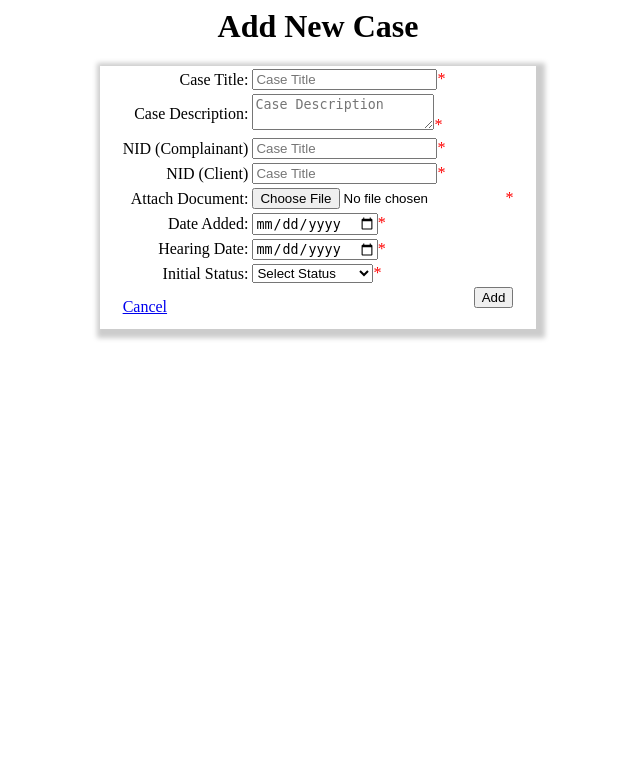
After one commit to fffffatah/Justice_for_Managing_Cases, a PHP site: page /pages/lawyer/addcase.php in a window 1280 px wide. The commit adds this page. Shown: the top 783 px of the page, without its empty margins (322-962 px from the left). Run offline with PHP 8.4, Linux system fonts and the light colour scheme.

Commit message:
Add lawyer dashboard, add case,  case details

```diff
--- /dev/null
+++ b/css/lawyer_addcase.css
@@ -0,0 +1,8 @@
+#add-case-style{
+    -webkit-box-shadow:3px 3px 5px 6px #ccc;
+    -moz-box-shadow:3px 3px 5px 6px #ccc;
+    box-shadow:3px 3px 5px 6px #ccc;
+    padding-left: 20px;
+    padding-right: 20px;
+    border:thick;
+}
--- a/pages/confirm_forgot_pass.php
+++ b/pages/confirm_forgot_pass.php
@@ -16,7 +16,7 @@
                     <h4>Reset Password</h4>
                     <input type="text" name="forgot_pass_new" placeholder="New Password"><span style="color:red;">*<?php echo $err_forgot_pass_new;?></span><br><br>
                     <input type="password" name="forgot_pass_confirm" placeholder="Confirm New Password"><span style="color:red;">*<?php echo $err_forgot_pass_confirm;?></span><br><br>
-                    <a href="../../pages/landing.php">Cancel</a> <input type="submit" name="forgot_pass_confirm_button" value="Reset">
+                    <a href="../pages/landing.php">Cancel</a> <input type="submit" name="forgot_pass_confirm_button" value="Reset">
                 </td>
             </tr>
         </table>
--- a/pages/forgot_pass.php
+++ b/pages/forgot_pass.php
@@ -15,7 +15,7 @@
                 <td align="center" id="forgot-pass-email-box-style">
                     <h4>Enter Your Email</h4>
                     <input type="text" name="forgot_pass_email" placeholder="Email"><span style="color:red;">*<?php echo $err_forgot_pass_email;?></span><br><br>
-                    <a href="../../pages/landing.php">Cancel</a> <input type="submit" name="forgot_pass_button" value="Submit">
+                    <a href="../pages/landing.php">Cancel</a> <input type="submit" name="forgot_pass_button" value="Submit">
                 </td>
             </tr>
         </table>
--- a/pages/landing.php
+++ b/pages/landing.php
@@ -22,7 +22,7 @@
                         <td align="center" id="signup-box-style">
                             <h4>Signup</h4>
                             <input type="submit" name="signup_lawyer_button" value="As Lawyer"><br><br>
-                            <input type="submit" name="signup_complainant_button" value="As Complainant"><br>
+                            <input type="submit" name="signup_complainant_button" value="As Complainant/Client"><br>
                         </td>
                     </tr>
                 </table>
--- /dev/null
+++ b/pages/lawyer/addcase.php
@@ -0,0 +1,65 @@
+<?php
+    include_once "../../php_codes/lawyer_addcase_validation.php";
+    if(!isset($_COOKIE["login_email"])){
+		//header("Location: ../landing.php");
+	}
+?>
+<html>
+    <head>
+        <title>Lawyer - Add Case</title>
+        <link rel="stylesheet" type="text/css" href="../../css/lawyer_addcase.css">
+    </head>
+    <body>
+        <center>
+            <h1>Add New Case</h1>
+            <form action="" method="POST">
+                <table id="add-case-style">
+                    <tr>
+                        <td align="right">Case Title:</td>
+                        <td align="left"><input type="text" name="case_title" value="<?php echo $case_title; ?>" placeholder="Case Title"><span style="color:red;">*<?php echo $err_case_title;?></span></td>
+                    </tr>
+                    <tr>
+                        <td align="right">Case Description:</td>
+                        <td align="left"><textarea name="case_description" value="<?php echo $case_description; ?>" placeholder="Case Description"></textarea><span style="color:red;">*<?php echo $err_case_description;?></span></td>
+                    </tr>
+                    <tr>
+                        <td align="right">NID (Complainant)</td>
+                        <td align="left"><input type="number" name="case_complainant_nid" value="<?php echo $case_complainant_nid; ?>" placeholder="Case Title"><span style="color:red;">*<?php echo $err_case_complainant_nid;?></span></td>
+                    </tr>
+                    <tr>
+                        <td align="right">NID (Client)</td>
+                        <td align="left"><input type="number" name="case_client_nid" value="<?php echo $case_client_nid; ?>" placeholder="Case Title"><span style="color:red;">*<?php echo $err_case_client_nid;?></span></td>
+                    </tr>
+                    <tr>
+                        <td align="right">Attach Document:</td>
+                        <td align="left"><input type="file" name="add_doc"><span style="color:red;">*<?php echo $err_add_doc;?></span></td>
+                    </tr>
+                    <tr>
+                        <td align="right">Date Added:</td>
+                        <td align="left"><input type="date" name="date_added"><span style="color:red;">*<?php echo $err_date_added;?></span></td>
+                    </tr>
+                    <tr>
+                        <td align="right">Hearing Date:</td>
+                        <td align="left"><input type="date" name="hearing_date"><span style="color:red;">*<?php echo $err_hearing_date;?></span></td>
+                    </tr>
+                    <tr>
+                        <td align="right">Initial Status:</td>
+                        <td align="left">
+                            <select name="initial_status">
+                                <option disabled selected>Select Status</option>
+                                <option>Hearing Done(1)</option>
+                                <option>Hearing Done(2)</option>
+                                <option>Finished</option>
+                                <option>Postponed</option>
+                            </select><span style="color:red;">*<?php echo $err_initial_status;?></span>
+                        </td>
+                    </tr>
+                    <tr>
+                        <td><a href="dashboard.php">Cancel</a></td>
+                        <td align="right"><input type="submit" name="add_case_button" value="Add"><br><br></td>
+                    </tr>
+                </table>
+            </form>
+        </center>
+    </body>
+</html>
--- a/php_codes/forgot_pass_validation.php
+++ b/php_codes/forgot_pass_validation.php
@@ -21,7 +21,7 @@
             $hasError=true;
         }
         if(!$hasError){
-            $users = simplexml_load_file($_SERVER['DOCUMENT_ROOT']."/xmldata/users.xml");
+            $users = simplexml_load_file("../xmldata/users.xml");
             $flag=false;
 
             foreach($users as $user){
--- /dev/null
+++ b/php_codes/lawyer_addcase_validation.php
@@ -0,0 +1,82 @@
+<?php
+    $case_title="";
+    $err_case_title="";
+    $case_description="";
+    $err_case_description="";
+    $case_complainant_nid="";
+    $err_case_complainant_nid="";
+    $case_client_nid="";
+    $err_case_client_nid="";
+    $add_doc="";
+    $err_add_doc="";
+    $date_added="";
+    $err_date_added="";
+    $hearing_date="";
+    $err_hearing_date="";
+    $initial_status="";
+    $err_initial_status="";
+    $hasError=false;
+
+    if(isset($_POST["add_case_button"])){
+        if(empty($_POST["case_title"])){
+            $err_case_title="Case Title Required";
+            $hasError=true;
+        }
+        else{
+            $case_title=htmlspecialchars($_POST["case_title"]);
+        }
+        if(empty($_POST["case_description"])){
+            $err_case_description="Case Description Required";
+            $hasError=true;
+        }
+        else{
+            $case_description=htmlspecialchars($_POST["case_description"]);
+        }
+        if(empty($_POST["case_complainant_nid"])){
+            $err_case_complainant_nid="Complainant NID Required";
+            $hasError=true;
+        }
+        else{
+            $case_complainant_nid=htmlspecialchars($_POST["case_complainant_nid"]);
+        }
+        if(empty($_POST["case_client_nid"])){
+            $err_case_client_nid="Client NID Required";
+            $hasError=true;
+        }
+        else{
+            $case_client_nid=htmlspecialchars($_POST["case_client_nid"]);
+        }
+        if(!isset($_POST["add_doc"])){
+            $err_add_doc="Document Required";
+            $hasError=true;
+        }
+        else{
+            $add_doc=$_POST["add_doc"];
+        }
+        if(!isset($_POST["date_added"])){
+            $err_date_added="Date Added Required Required";
+            $hasError=true;
+        }
+        else{
+            $date_added=$_POST["date_added"];
+        }
+        if(!isset($_POST["hearing_date"])){
+            $err_hearing_date="Hearing Date Required Required";
+            $hasError=true;
+        }
+        else{
+            $date_added=$_POST["hearing_date"];
+        }
+        if(!isset($_POST["initial_status"])){
+            $err_initial_status="Status Required";
+            $hasError=true;
+        }
+        else{
+            $date_added=$_POST["initial_status"];
+        }
+
+        if(!$hasError){
+            echo "Case Added";
+        }
+    }
+?>
--- /dev/null
+++ b/php_codes/lawyer_clients_validation.php
@@ -0,0 +1,3 @@
+<?php
+
+?>
```
Also changed, not shown: css/lawyer_case_details.css (added, +8 -0 lines), css/lawyer_dashboard.css (added, +8 -0 lines), pages/lawyer/casedetails.php (added, +57 -0 lines), pages/lawyer/clients.php (added, +14 -0 lines), pages/lawyer/dashboard.php (+59 -1 lines), php_codes/lawyer_casedetails_validation.php (added, +64 -0 lines), assets/delete.png (added), css/lawyer_clients.css (added).
